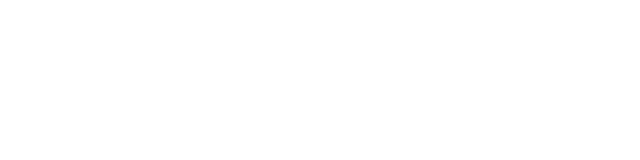
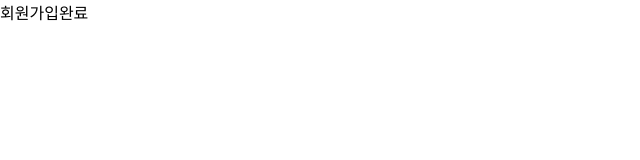
Before and after one commit to SejuneOh/StudyPage, a React (Create React App) app: page /Register in a window 1280 px wide. Before the commit this address had no page. Shown: the top 160 px of the page, without its empty margins (0-640 px from the left). Built offline with nearby package versions, Linux system fonts and the light colour scheme.

Commit message:
feat: Add sign up page, register page with router

```diff
--- a/src/App.js
+++ b/src/App.js
@@ -5,6 +5,8 @@ import { BrowserRouter, Routes, Route, Link } from 'react-router-dom'
 import HookSample from './Components/HookSample.tsx';
 import ContextSample from './Components/ContextSample.tsx';
 import LoginSample from './Components/LoginSample.tsx'
+import Register from './Components/Register.tsx'
+import Signup from './Components/Signup.tsx'
 
 
 
@@ -79,6 +81,8 @@ function App() {
           <Route path='/HookSample' element={<HookSample />}></Route>
           <Route path='/ContextSample' element={<ContextSample />}></Route>
           <Route path='/LoginSample' element={<LoginSample />}></Route>
+          <Route path='/Register' element={<Register />}></Route>
+          <Route path='/Signup' element={<Signup />}></Route>
         </Routes>
       </BrowserRouter>
     </>
--- a/src/Components/LoginSample.tsx
+++ b/src/Components/LoginSample.tsx
@@ -1,5 +1,6 @@
 import React from "react";
 import styled from "styled-components";
+import { Link } from "react-router-dom";
 
 export default function LoginSample() {
   return (
@@ -19,8 +20,12 @@ export default function LoginSample() {
         <input type="text"></input>
         PASSWORD:
         <input type="Password"></input>
-        <button>로그인</button>
-        <a href="#">회원가입</a>
+        <Link to="/Register">
+          <button>로그인</button>
+        </Link>
+        <Link to="/Signup">
+          <a href="#">회원가입</a>
+        </Link>
       </div>
     </>
   );
--- /dev/null
+++ b/src/Components/Register.tsx
@@ -0,0 +1,5 @@
+import React from "react";
+
+export default function Register() {
+  return <div>회원가입완료</div>;
+}
--- /dev/null
+++ b/src/Components/Signup.tsx
@@ -0,0 +1,5 @@
+import React from "react";
+
+export default function Signup() {
+  return <div>회원가입</div>;
+}
```
